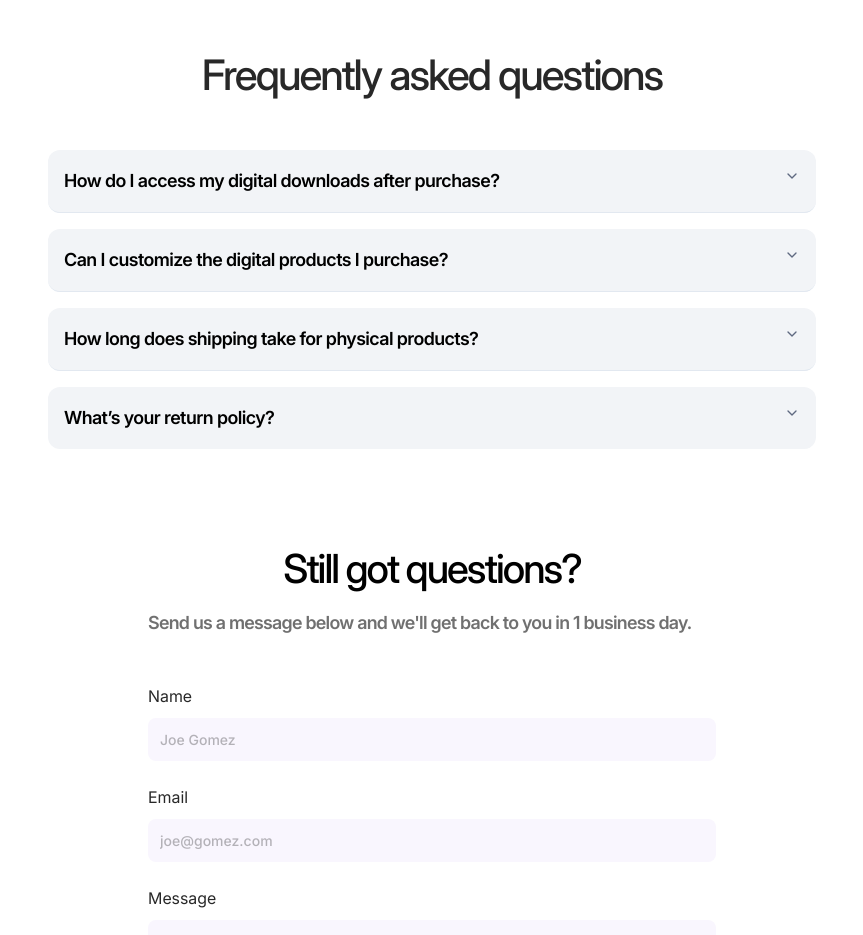
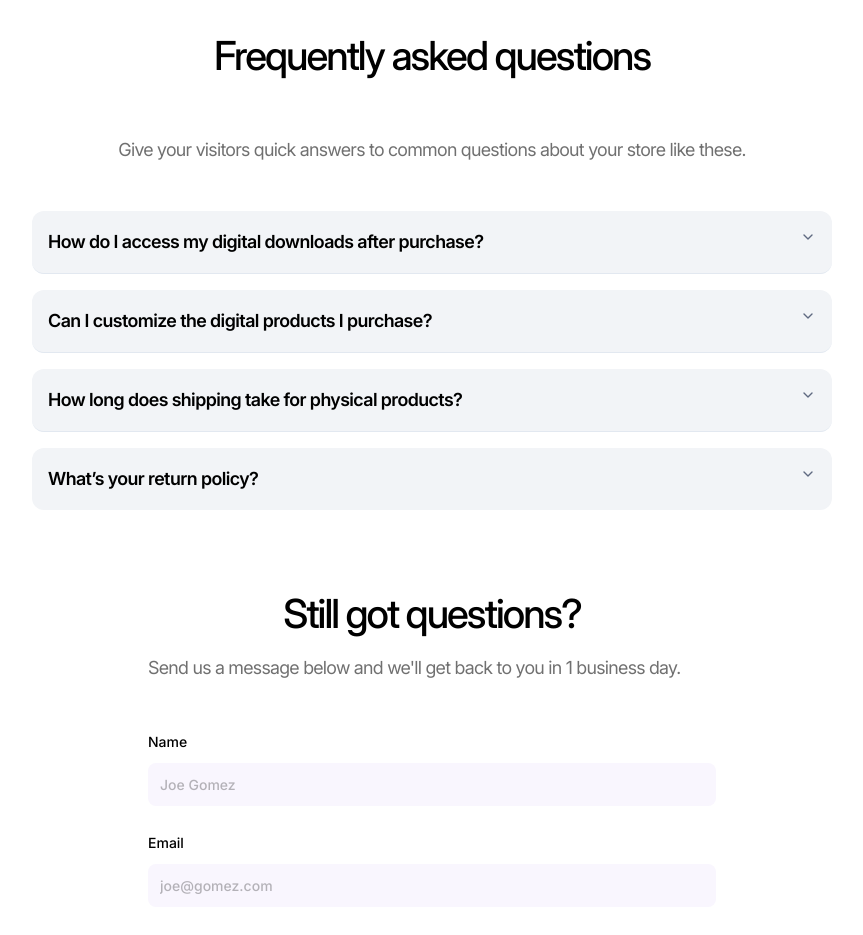
Before and after one commit to Hustle-Devs/commerce-store, a Next.js app: page /contact in a window 1280 px wide. Shown: the part 520-1455 px from the top of the page, without its empty margins (208-1071 px from the left). Built offline with nearby package versions, Linux system fonts and the light colour scheme.

Commit message:
Update : font-weight, changes label color , add fade up animation

```diff
--- a/src/app/globals.css
+++ b/src/app/globals.css
@@ -237,7 +237,7 @@ pt-[40px] sm:pt-[80px] px-[80px];
     @apply flex items-center gap-[5px] my-[10px] sm:my-[19px] px-[80px];
   }
   .faq-sec {
-    @apply flex flex-col justify-center items-center gap-8 lg:gap-12 my-10 md:my-16 lg:my-20;
+    @apply flex flex-col justify-center items-center gap-8 lg:gap-12 md:my-16 ;
   }
 
   .contact-section{
--- a/src/components/contact/faq/Faq.tsx
+++ b/src/components/contact/faq/Faq.tsx
@@ -37,8 +37,14 @@ const Faq = () => {
 
   return (
     <>
-      <section className="faq-sec w-[800px] mx-auto container mt-[80px]">
-        <h2>Frequently asked questions</h2>
+      <section className="faq-sec w-[800px] mx-auto">
+        <h2 className="font-inter text-[40px] leading-[48px]  text-[#000000] dark:text-white mb-2">
+          Frequently asked questions
+        </h2>
+        <p className="text-[#000000]/56 text-[18px] font-normal  dark:text-white ">
+          Give your visitors quick answers to common questions about your store
+          like these.
+        </p>
         <Accordion
           type="single"
           collapsible
@@ -46,8 +52,8 @@ const Faq = () => {
         >
           {faqs.map((faq, index) => (
             <AccordionItem value={faq?.Value} key={index}>
-              <AccordionTrigger className="font-[600] text-[18px] text-[#000000] dark:text-white leading-[30px]">
-                {' '}
+              <AccordionTrigger className="font-[600] text-[18px] text-[#000000] dark:text-white leading-[30px] ">
+                {" "}
                 {faq?.question}
               </AccordionTrigger>
               <AccordionContent className="p-4 text-[16px] text-foreground">
--- a/src/components/contact/questions/Questions.tsx
+++ b/src/components/contact/questions/Questions.tsx
@@ -1,3 +1,5 @@
+import FadeUp from "@/components/animations/FadeUp";
+
 const Questions = () => {
   return (
     <div className="container w-[600px] mx-auto mt-[48px] mb-[80px]">
@@ -5,12 +7,14 @@ const Questions = () => {
         <h2 className="font-medium text-[28px] md:text-[36px] md:leading-[30px] lg:text-[40px] lg:leading-[48px] font-inter  text-center text-[#000000] dark:text-white">
           Still got questions?
         </h2>
-        <p className="text-[#000000]/56 dark:text-white pt-[16px]">
+        <p className="text-[#000000]/56 dark:text-white pt-[16px] font-normal">
           Send us a message below and we'll get back to you in 1 business day.
         </p>
         <div className="mt-[48px] flex flex-col gap-[24px]">
           <div>
-            <label>Name</label>
+            <label className="font-medium text-[14px] font-inter leading-[21px] text-[#000000] dark:text-white">
+              Name
+            </label>
             <input
               type="text"
               placeholder="Joe Gomez"
@@ -18,7 +22,9 @@ const Questions = () => {
             />
           </div>
           <div>
-            <label>Email</label>
+            <label className="font-medium text-[14px] font-inter leading-[21px] text-[#000000] dark:text-white">
+              Email
+            </label>
             <input
               type="email"
               placeholder="joe@gomez.com"
@@ -26,16 +32,20 @@ const Questions = () => {
             />
           </div>
           <div>
-            <label>Message</label>
+            <label className="font-medium text-[14px] font-inter leading-[21px] text-[#000000] dark:text-white">
+              Message
+            </label>
             <textarea
               className="bg-[#F9F6FE] w-full h-[100px] mt-[10px] text-[14px] font-medium text-[#000000]/56 rounded-[8px] pt-[12px] pl-[12px]"
               placeholder="Hey, I need help with..."
             ></textarea>
           </div>
-          <div className=" w-full bg-[#7E36F4] h-[40px] mx-auto rounded-[10px] items-center justify-center mb-[80px] flex">
-            <button className="text-[14px] font-semibold leading-[21px] text-[#ffffff]">
-              Submit
-            </button>
+          <div className=" w-full bg-[#7E36F4] h-[40px] mx-auto rounded-[10px] items-center justify-center mb-[80px] flex ">
+            <FadeUp delay={0.3}>
+              <button className="text-[14px] font-semibold leading-[21px] text-[#ffffff]">
+                Submit
+              </button>
+            </FadeUp>
           </div>
         </div>
       </div>
```
Also changed, not shown: 1 other file (tests, documents, lock files or other folders).
